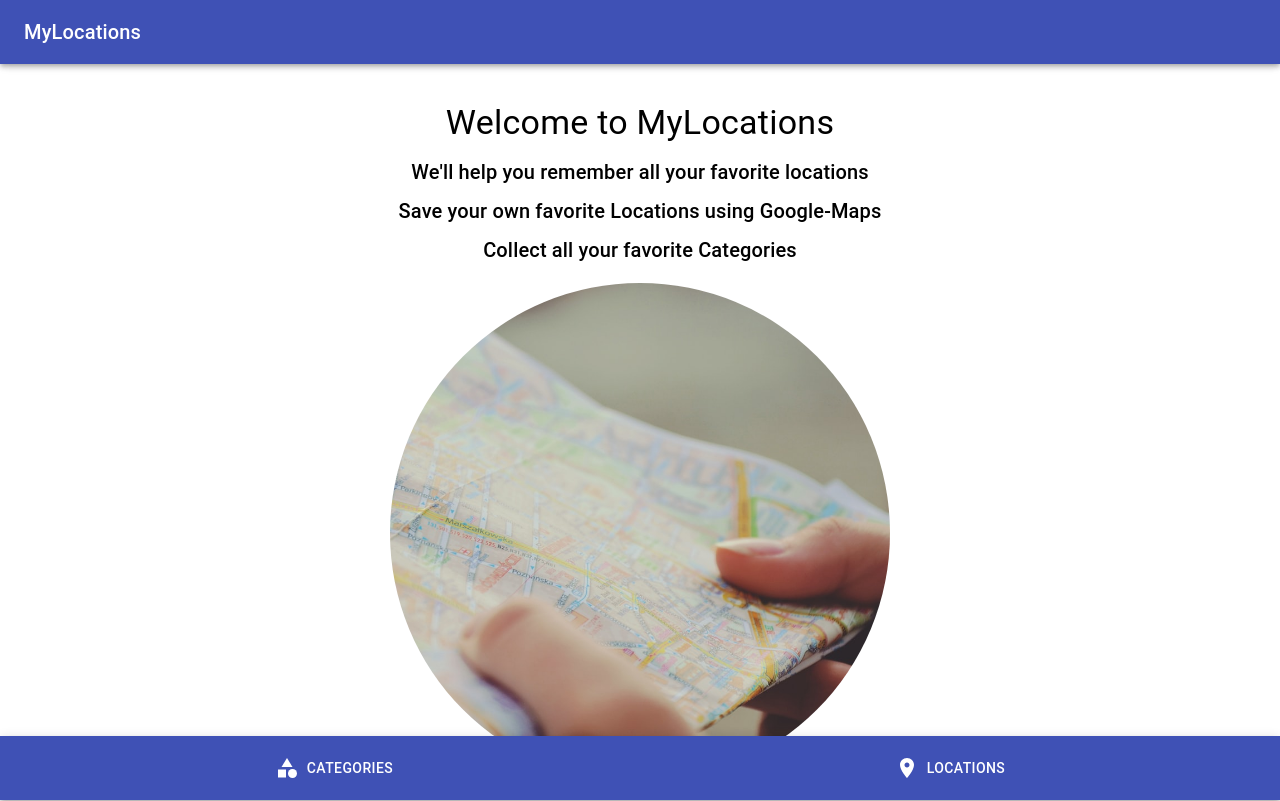
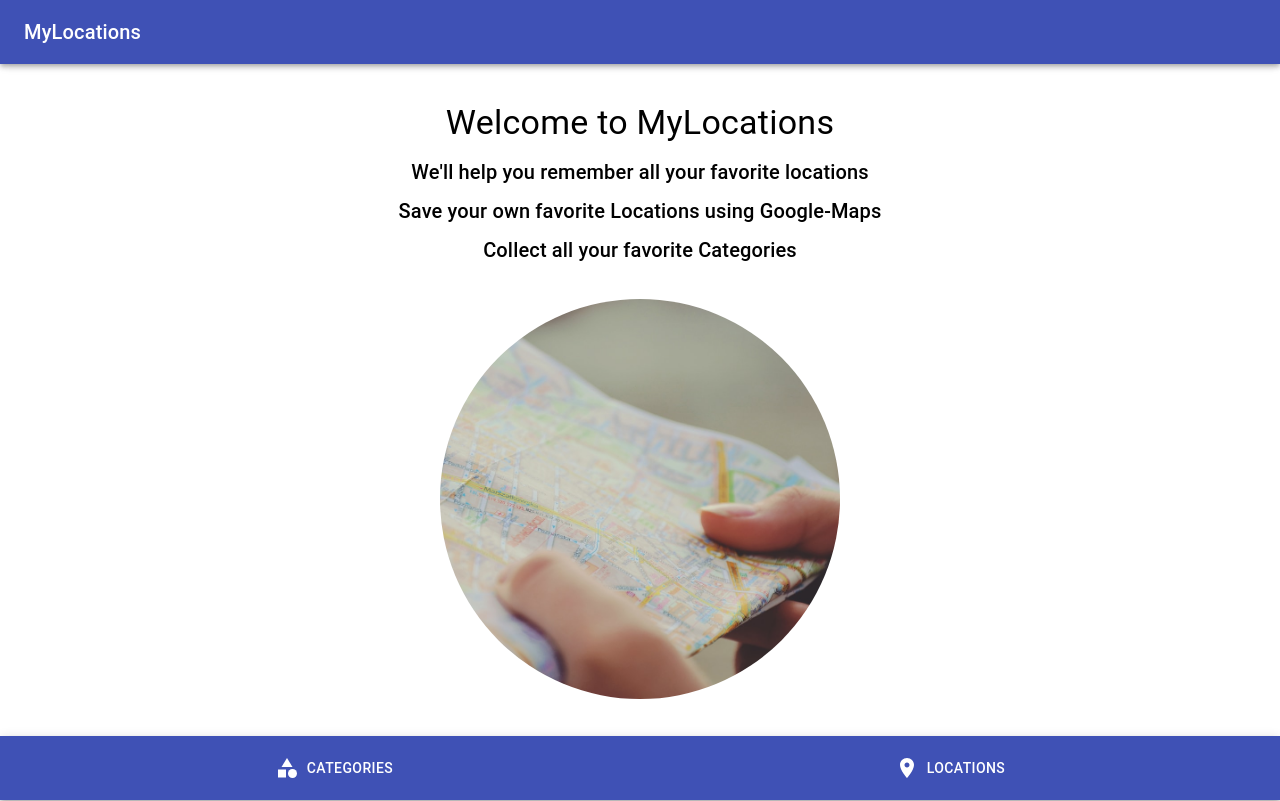
Before and after one commit to matany90/My-Locations-prev, a React (Create React App) app: page / in a window 1280 px wide. Built offline with nearby package versions, Linux system fonts and the light colour scheme; what google-maps-react would draw is missing.

Commit message:
Refactor images size

```diff
--- a/package.json
+++ b/package.json
@@ -15,6 +15,7 @@
     "react-dom": "^16.9.0",
     "react-id-generator": "^2.0.0",
     "react-redux": "^7.1.0",
+    "react-resize-image": "^1.0.4",
     "react-router-dom": "^5.0.1",
     "react-scripts": "3.1.0",
     "redux": "^4.0.4",
--- a/src/components/CategoriesList.js
+++ b/src/components/CategoriesList.js
@@ -36,7 +36,12 @@ class CategoriesList extends Component {
     renderCategories = () => {
         const { categories } = this.props;
         if (_.isEmpty(this.props.categories)) {
-            return;
+            return (
+               <Typography variant="body1" color="textSecondary" component="p">
+               List of categories is empty <br />
+               To add a new category, please click the button above
+               </Typography>
+            );
         }
         return _.map(categories, category => (
             <div key={category.Name}>
@@ -97,7 +102,7 @@ class CategoriesList extends Component {
                  select one of the categories from your list on the left. <br />
                 You can Add/Remove Categories by clicking the buttons above
         </Typography>
-        <img src={TravelersImg} alt="traveler" style={{paddingTop: '40px', paddingRight:'100px'}}/>
+        <img src={TravelersImg} alt="traveler" style={{paddingTop: '40px', paddingRight:'100px', paddingBottom: '10vh',}}/>
         </Grid>
         </Grid>
         </Container>
--- a/src/components/LandingPage.js
+++ b/src/components/LandingPage.js
@@ -22,7 +22,9 @@ class LandingPage extends Component {
             <Typography variant="h6" gutterBottom>
             Collect all your favorite Categories
             </Typography>
+            <div className={classes.bigAvatarContainer}>
             <Avatar alt="Landing Avatar" src={image} className={classes.bigAvatar} />
+            </div>
           </Grid>
         );
     }
@@ -31,8 +33,12 @@ class LandingPage extends Component {
 const style = theme => ({
       bigAvatar: {
         margin: 10,
-        width: 500,
-        height: 500,
+        width: 400,
+        height: 400,
+      },
+      bigAvatarContainer: {
+        paddingBottom: '10vh',
+        paddingTop: '2vh'
       },
       titleStyle: {
         paddingTop: '30px'
--- a/src/components/LocationListItem.js
+++ b/src/components/LocationListItem.js
@@ -12,7 +12,6 @@ import CardMedia from '@material-ui/core/CardMedia';
 import TravelerImg from '../res/img/traveler5.png';
 
 class LocationListItem extends Component {
-
     renderDescription() {
         const { classes, location } = this.props;
         return (
@@ -42,7 +41,6 @@ class LocationListItem extends Component {
                         initialCenter={location.coordByDrag}
                     >
                         <Marker
-                            onMouseover={this.onMouseoverMarker}
                             name={'Current location'}
                             position={location.coordByDrag}
                         />
@@ -50,7 +48,7 @@ class LocationListItem extends Component {
                 </Grid>
                 <Grid item style={{ height: '100%', width: '30%' , padding: 60}}>
                     {this.renderDescription()}
-                    <img src={TravelerImg} alt="traveler" style={{marginRight:'100px'}}/>
+                    <img src={TravelerImg} alt="traveler" />
                 </Grid>
             </Grid>
         );
--- a/src/components/LocationsList.js
+++ b/src/components/LocationsList.js
@@ -158,7 +158,8 @@ const styles = theme => ({
      height: '100%'
   },
   imgStyle: {
-    paddingTop: '40px',
+    paddingTop: '30px',
+    paddingBottom: '10vh',
   },
   emptyList: {
     paddingTop: '10px'
```
Also changed, not shown: src/res/img/travelerTry.png (added), 1 other file (tests, documents, lock files or other folders).
